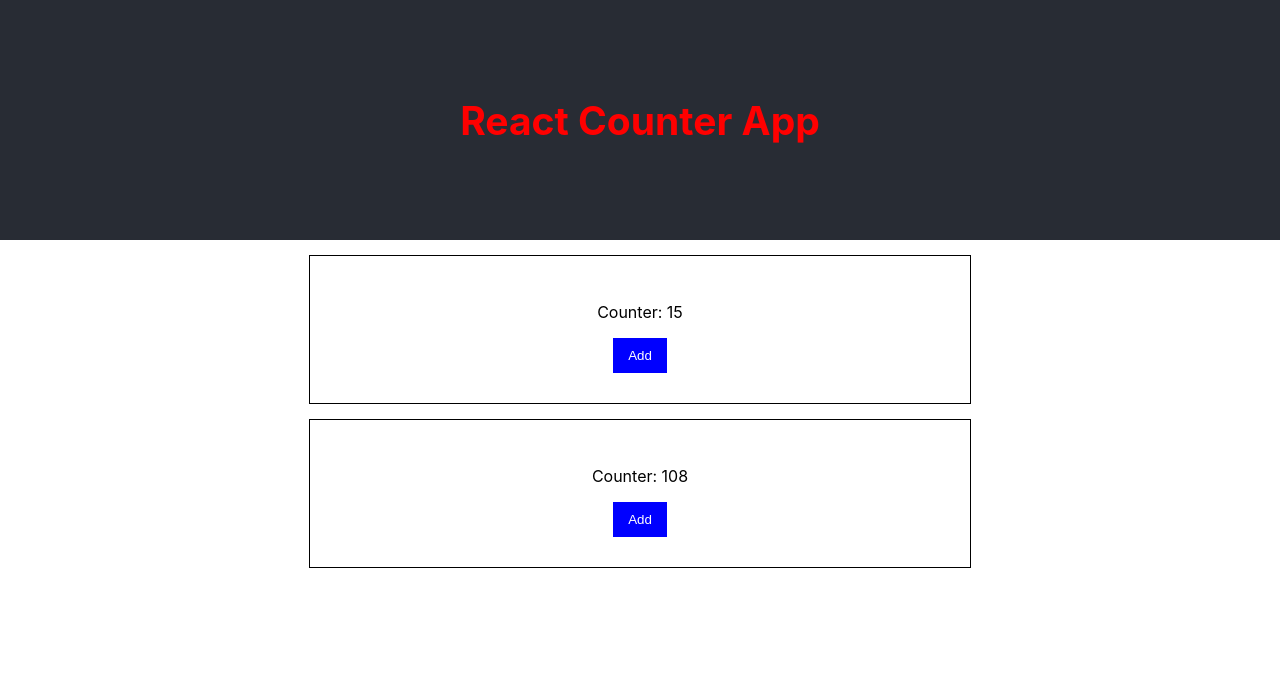
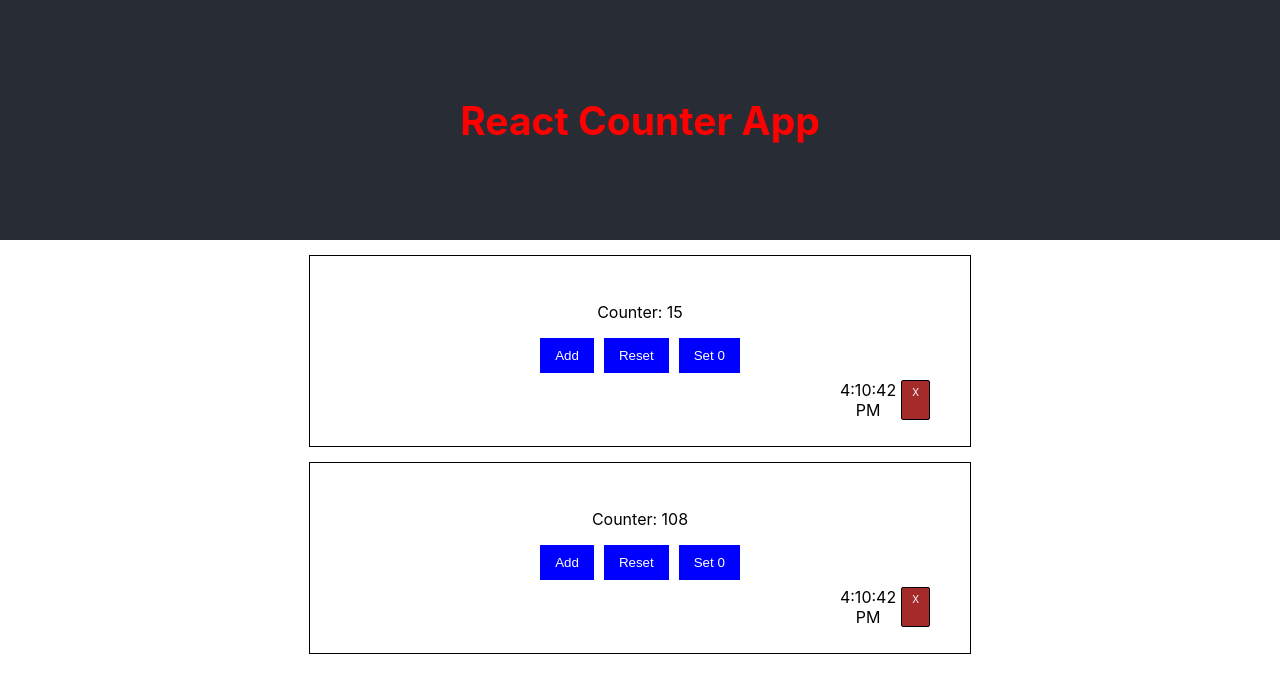
Before and after one commit to MariuszRozycki/react-counter-app, a React (Create React App) app: page / in a window 1280 px wide. Shown: the top 692 px of the page. Built offline with nearby package versions, Linux system fonts and the light colour scheme.

Commit message:
Update Counter and Add Clock

```diff
--- a/src/Counter.css
+++ b/src/Counter.css
@@ -4,6 +4,8 @@
   margin: auto;
   margin-top: 15px;
   padding: 30px;
+  position: relative;
+  min-height: 130px;
 }
 
 .counter button {
--- a/src/Counter.js
+++ b/src/Counter.js
@@ -1,14 +1,35 @@
 import "./Counter.css";
+import { useState } from "react";
+import Display from "./components/Display";
+import ButtonsPanel from "./components/ButtonsPanel";
+import Clock from "./components/Clock";
 
 const Counter = (props) => {
-  console.log(props);
-  const counter = Math.floor(Math.random() * 10);
+  const [counter, setCounter] = useState(props.counterInitValue);
+  const [showClock, setShowClock] = useState(true);
+
+  const updateCounter = (action) => {
+    if (action === "add") {
+      setCounter(counter + 1);
+    } else if (action === "reset") {
+      setCounter(props.counterInitValue);
+    } else {
+      setCounter(0);
+    }
+  };
 
   return (
     <div className="counter">
-      <p>Counter: {props.counterInitValue}</p>
-      <div className="buttonsPanel">
-        <button>Add</button>
+      <Display counter={counter} />
+      <ButtonsPanel updateCounter={updateCounter} />
+      <div className="clockWrapper">
+        {showClock ? (
+          <Clock setShowClock={setShowClock} />
+        ) : (
+          <p className="clockControl" onClick={() => setShowClock(true)}>
+            Show Clock
+          </p>
+        )}
       </div>
     </div>
   );
--- /dev/null
+++ b/src/components/ButtonsPanel.css
@@ -0,0 +1,3 @@
+.buttonsPanel button {
+  margin: 0 5px;
+}
--- /dev/null
+++ b/src/components/ButtonsPanel.js
@@ -0,0 +1,13 @@
+import "./ButtonsPanel.css";
+
+const ButtonsPanel = (props) => {
+  return (
+    <div className="buttonsPanel">
+      <button onClick={() => props.updateCounter("add")}>Add</button>
+      <button onClick={() => props.updateCounter("reset")}>Reset</button>
+      <button onClick={() => props.updateCounter("zero")}>Set 0</button>
+    </div>
+  );
+};
+
+export default ButtonsPanel;
--- /dev/null
+++ b/src/components/Clock.css
@@ -0,0 +1,17 @@
+.clockWrapper {
+  position: absolute;
+  bottom: 5px;
+  right: 20px;
+  display: flex;
+  gap: 5px;
+}
+
+.clockControl {
+  padding: 5px 10px;
+  border: 1px solid black;
+  cursor: pointer;
+  background-color: brown;
+  color: white;
+  border-radius: 2px;
+  font-size: 10px;
+}
--- /dev/null
+++ b/src/components/Clock.js
@@ -0,0 +1,27 @@
+import "./Clock.css";
+import { useEffect, useState } from "react";
+
+const Clock = (props) => {
+  const [time, setTime] = useState(new Date().toLocaleTimeString());
+
+  useEffect(() => {
+    const interval = setInterval(() => {
+      setTime(new Date().toLocaleTimeString());
+    }, 1000);
+
+    return () => {
+      clearInterval(interval);
+    };
+  }, []);
+
+  return (
+    <p className="clockWrapper">
+      {time}
+      <span className="clockControl" onClick={() => props.setShowClock(false)}>
+        X
+      </span>
+    </p>
+  );
+};
+
+export default Clock;
--- /dev/null
+++ b/src/components/Display.js
@@ -0,0 +1,5 @@
+const Display = (props) => {
+  return <p>Counter: {props.counter}</p>;
+};
+
+export default Display;
```
